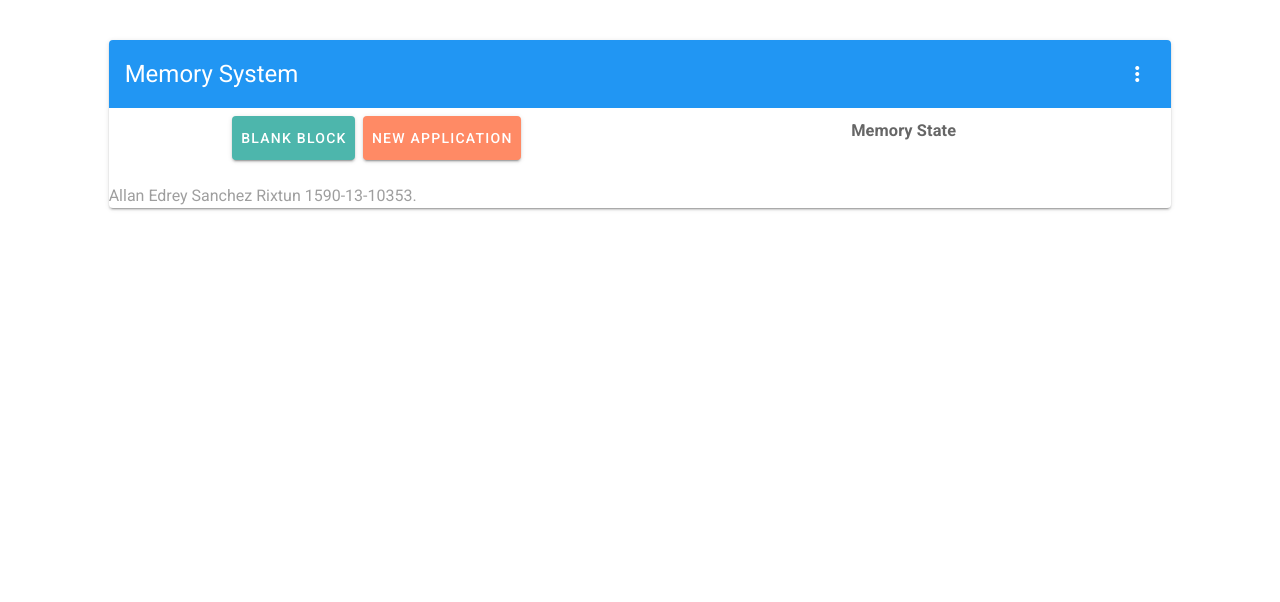
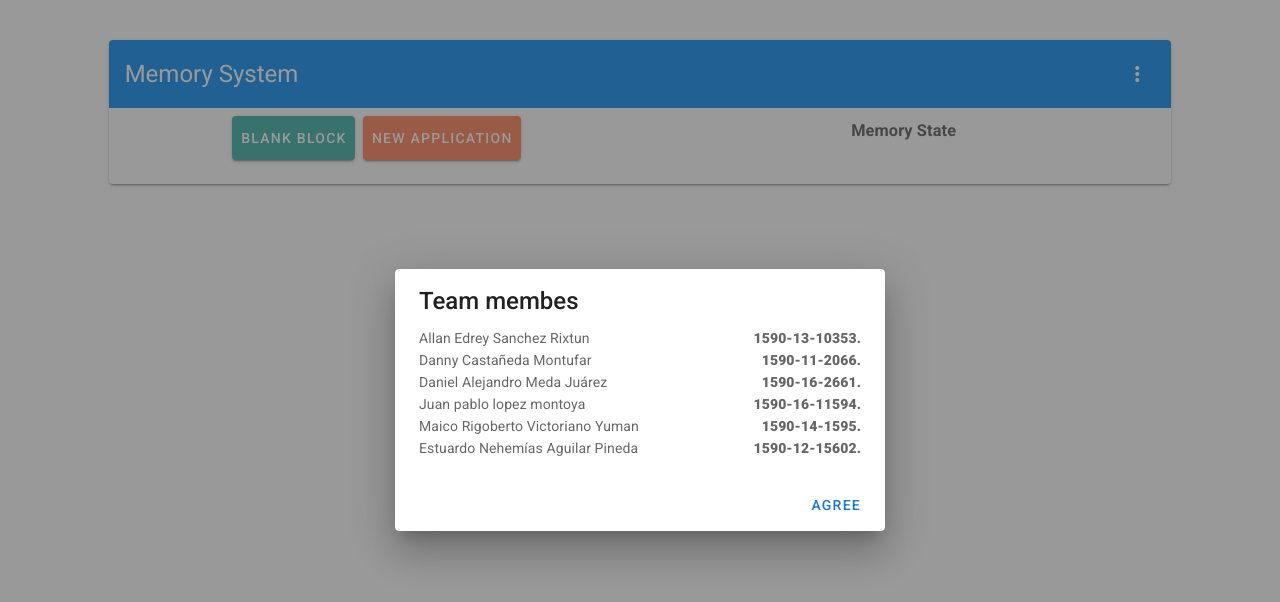
Before and after one commit to Allan-Sanchez/memory-sistem, a Vue app: page / in a window 1280 px wide. Shown: the top 602 px of the page. Built offline with nearby package versions, Linux system fonts and the light colour scheme.

Commit message:
fix bug best fit, add team members

```diff
--- a/src/App.vue
+++ b/src/App.vue
@@ -29,6 +29,10 @@
                     <v-list-item   @click="back()">
                       <v-list-item-title>{{ btnBacK }}</v-list-item-title>
                     </v-list-item>
+
+                    <v-list-item @click.stop="dialog = true">
+                      <v-list-item-title>Team</v-list-item-title>
+                    </v-list-item>
                   </v-list>
                 </v-menu>
               </v-card-title>
@@ -46,12 +50,63 @@
 
                 </v-row>
               </v-card-text>
-               <p class="text--disabled">Allan Edrey Sanchez Rixtun 1590-13-10353.</p>
+               <!-- <p class="text--disabled">Allan Edrey Sanchez Rixtun 1590-13-10353.</p> -->
             </v-card>
           </v-col>
         </v-row>
+        <!-- modal team -->
+        <v-dialog
+          v-model="dialog" max-width="490" >
+          <v-card>
+            <v-card-title class="headline">Team membes</v-card-title>
+
+            <v-card-text>
+              <div class="d-flex justify-space-between">
+                 <span class="d-block">Allan Edrey Sanchez Rixtun</span> <span class="d-block font-weight-black">1590-13-10353.</span>
+              </div>
+
+              <div class="d-flex justify-space-between">
+                 <span class="d-block">Danny Castañeda Montufar</span> <span class="d-block font-weight-black">1590-11-2066.</span>
+              </div>
+
+              <div class="d-flex justify-space-between">
+                 <span class="d-block">Daniel Alejandro Meda Juárez</span> <span class="d-block font-weight-black">1590-16-2661.</span>
+              </div>
+
+              <div class="d-flex justify-space-between">
+                 <span class="d-block">Juan pablo lopez montoya</span> <span class="d-block font-weight-black">1590-16-11594.</span>
+              </div>
+
+              <div class="d-flex justify-space-between">
+                 <span class="d-block">Maico Rigoberto Victoriano Yuman</span> <span class="d-block font-weight-black">1590-14-1595.</span>
+              </div>
+
+              <div class="d-flex justify-space-between">
+                 <span class="d-block">Estuardo Nehemías Aguilar Pineda</span> <span class="d-block font-weight-black">1590-12-15602.</span>
+              </div>
+
+
+
+
+            </v-card-text>
+
+            <v-card-actions>
+              <v-spacer></v-spacer>
+
+              <v-btn
+                color="primary"
+                text
+                @click="dialog = false"
+              >
+                Agree
+              </v-btn>
+            </v-card-actions>
+          </v-card>
+        </v-dialog>
     </v-content>
   </v-app>
+
+
 </template>
 
 <script>
@@ -71,7 +126,8 @@ export default {
     btnBacK : 'Back',
     memory : true,
     app: false,
-    block : false
+    block : false,
+    dialog: true,
 
   }),
   methods: {
@@ -91,7 +147,8 @@ export default {
     newApp(){
       this.memory = !this.memory;
       this.app = !this.app;
-    }
+    },
+
   },
 
 };
--- a/src/store/main.js
+++ b/src/store/main.js
@@ -97,7 +97,7 @@ export default new Vuex.Store({
             var dataTest2 = true;
 
             state.blockMemory.forEach((item,index) => {
-                if (item.sizeValue === data.sizeValue  && dataTest) {
+                if (item.sizeValue === data.sizeValue  && dataTest && item.nameApp  === '') {
                     var sizeData = item.sizeValue - data.sizeValue;
                     var sizeText = `${sizeData}kb`;
                     var sizeHeight = `${sizeData}px`;
@@ -129,7 +129,7 @@ export default new Vuex.Store({
 
             if (dataTest2) {
                 state.blockMemory.forEach((item, index) => {
-                    if (item.sizeValue >= data.sizeValue && dataTest2) {
+                    if (item.sizeValue >= data.sizeValue && dataTest2 && item.nameApp  === '') {
                         var sizeData = item.sizeValue - data.sizeValue;
                         var sizeText = `${sizeData}kb`;
                         var sizeHeight = `${sizeData}px`;
```
